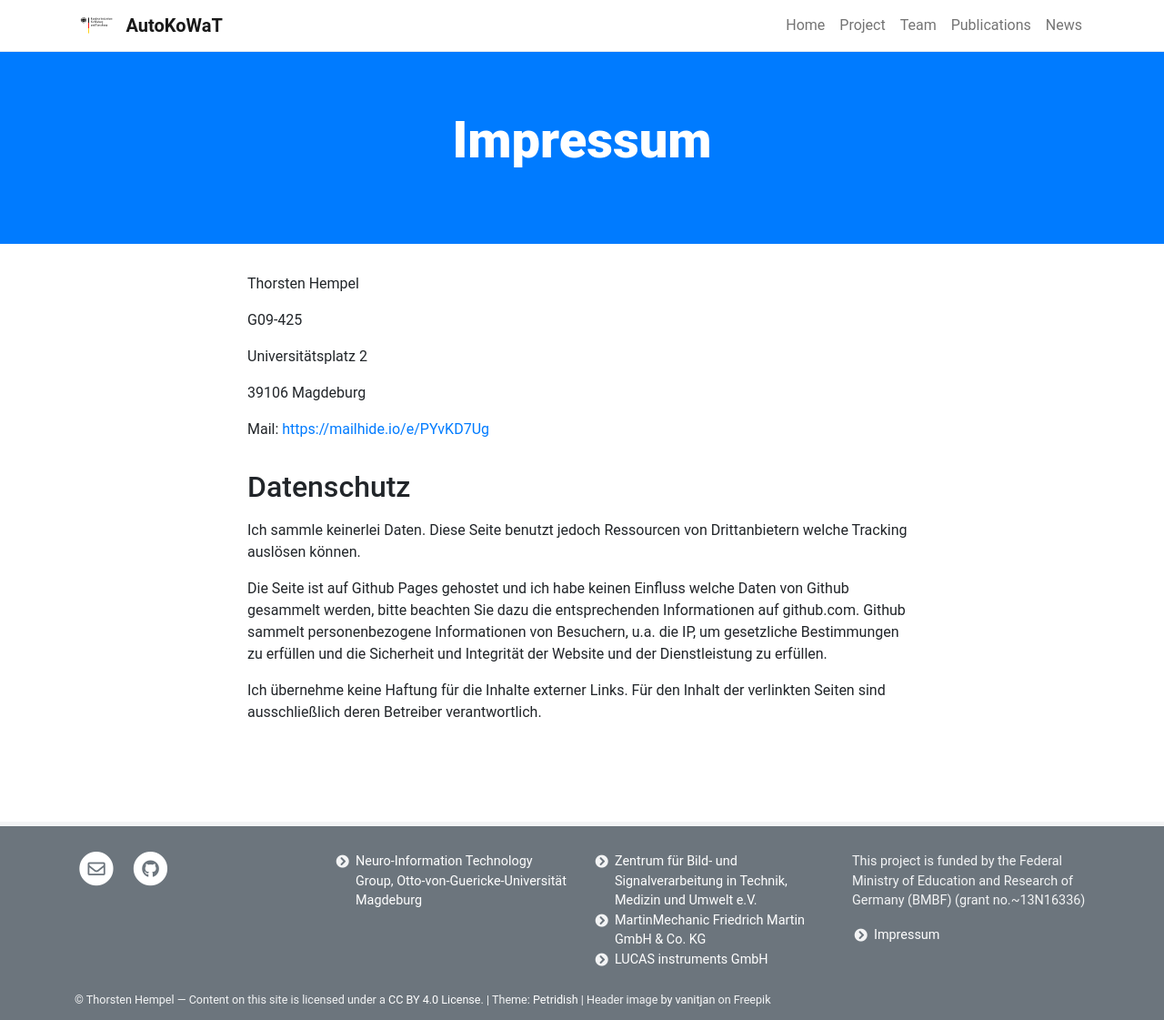
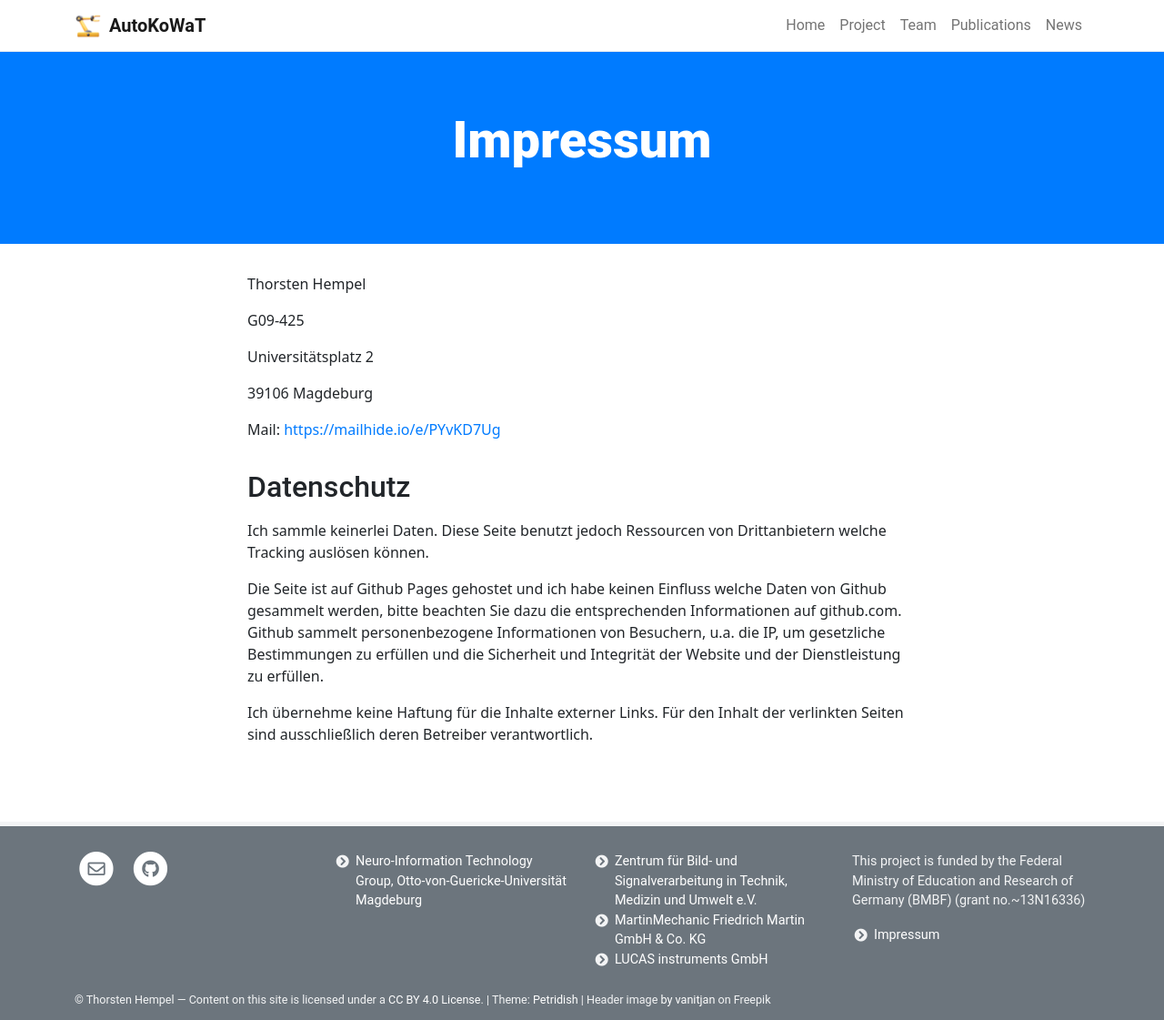
Before and after one commit to autokowat/autokowat.github.io, a Jekyll site: the page built from pages/impressum.md, in a window 1280 px wide. Shown: the whole page at 91% size. Built offline with Jekyll 4.4.1, drawn with Linux system fonts in a browser that asks for light colours.

Commit message:
Update logo

```diff
--- a/_config.yml
+++ b/_config.yml
@@ -20,9 +20,9 @@ colors:
   links: "#007bff"                      # Color for links: use a readable color that contrasts well with dark text
   banner: "#007bff"                     # Background color for page banners: use color that contrasts well with white
   footer: "#6c757d"                     # Background color for footer: use color that contrasts well with white
-font_serif: true                        # Font type for page content: serif (default) or slightly smaller sans-serif
+font_serif: False                        # Font type for page content: serif (default) or slightly smaller sans-serif
 rounded_corners: true                   # Enable (default) rounded corners on boxes and buttons
-logo: /assets/theme/images/BMBF_Logo.svg.png # Logo in navbar, will be displayed with 30px height
+logo: /assets/theme/images/logo.png # Logo in navbar, will be displayed with 30px height
 
 # BUILD SETTINGS
 markdown: kramdown
```
Also changed, not shown: assets/theme/images/logo.png (added).
